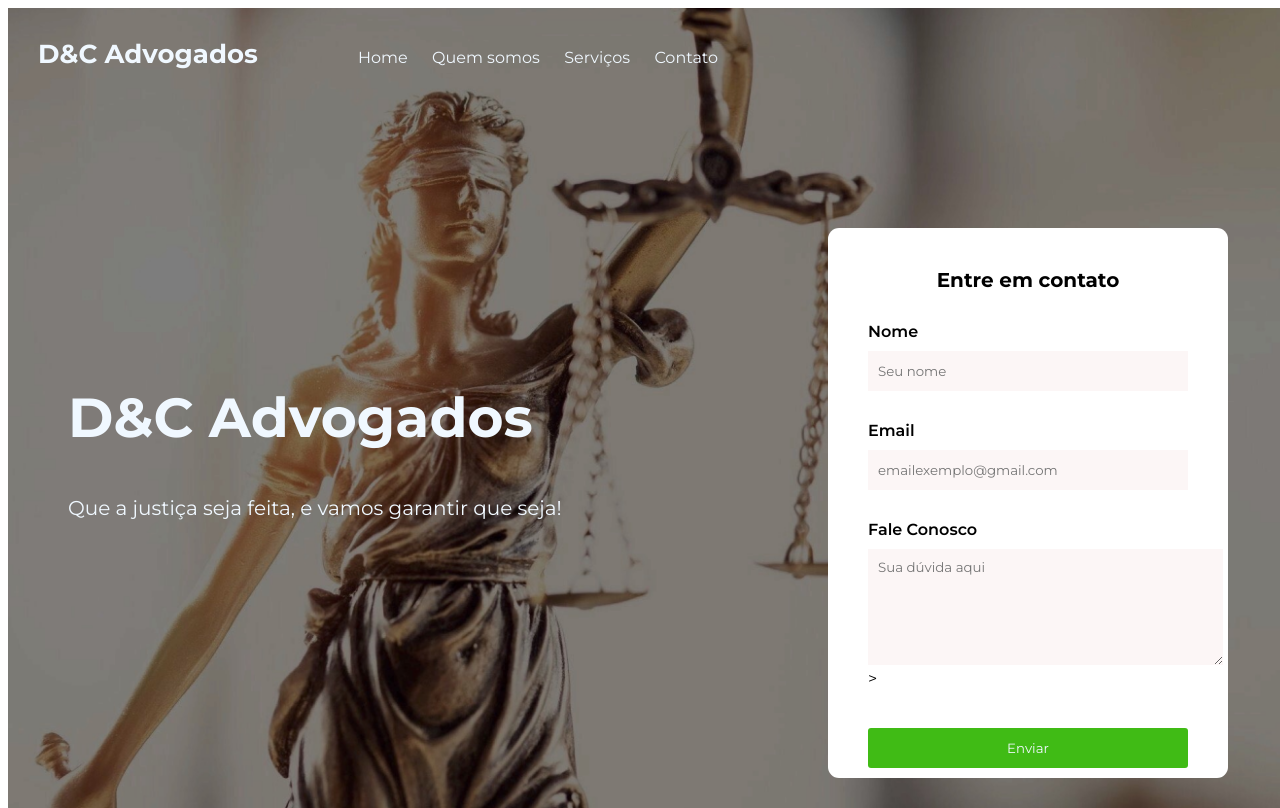
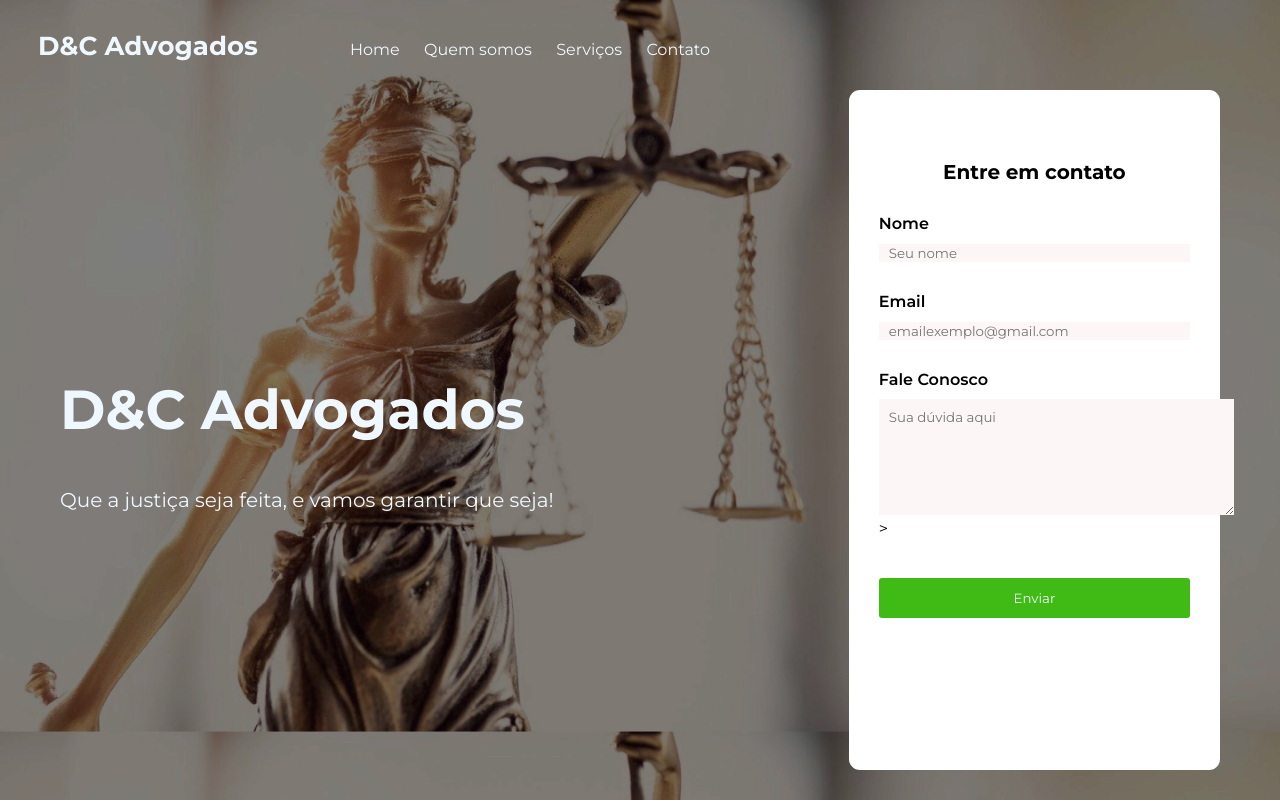
Before and after one commit to AntonioAlvesFilho/TrainiingWebSite-, a plain HTML site: page index.html in a window 1280 px wide. Drawn offline with Linux system fonts and the light colour scheme.

Commit message:
cssUpdate-commit

```diff
--- a/index.html
+++ b/index.html
@@ -13,7 +13,7 @@
 </head>
 
 <body>
-    <div id="screen">
+
         <h1 id="title">D&C Advogados</h1>
 
         <div id="nav"> <a href="./index.html">Home</a> &emsp; <a href="./About-Us/index.html">Quem somos</a> &emsp; <a href="./Services/index.html">Serviços</a> &emsp; <a href="./Contact/index.html">Contato</a></div>
@@ -46,7 +46,6 @@
 
 
         </div>
-    </div>
 
 </body>
 </html>
--- a/styles.css
+++ b/styles.css
@@ -5,12 +5,9 @@
 }
 
 
-#screen {
-    position: absolute;
+body {
     background-image: url(./assets/ladyjustice.png);
     background-size: cover;
-    width: 100%;
-    height: 100%;
 }
 
 #title {
@@ -41,16 +38,16 @@
 #contact {
     position: absolute;
     background-color:rgb(255, 255, 255);
-    width: 400px;
-    height: 550px;
+    width: 29%;
+    height: 85%;
     right: 60px;
     bottom: 30px;
     border-radius: 11px;
     color: black;
+    padding: 30px;
 }
 label {
     margin-top: 30px;
-    margin-left: 40px;
     display: block;
     color: black;
 }
@@ -68,8 +65,8 @@ label {
 }
 
 input {
-    width: 320px;
-    height: 40px;
+    width: 100%;
+    height: 10%;
     background-color: rgb(252, 246, 246);
     border: none;
 
@@ -84,10 +81,9 @@ textarea {
 }
 
 button {
-    width: 320px;
+    width: 100%;
     height: 40px;
     background-color: #40BB15;
-    margin-left: 40px;
     margin-top: 40px;
     border: none;
     border-radius: 3px;
```
